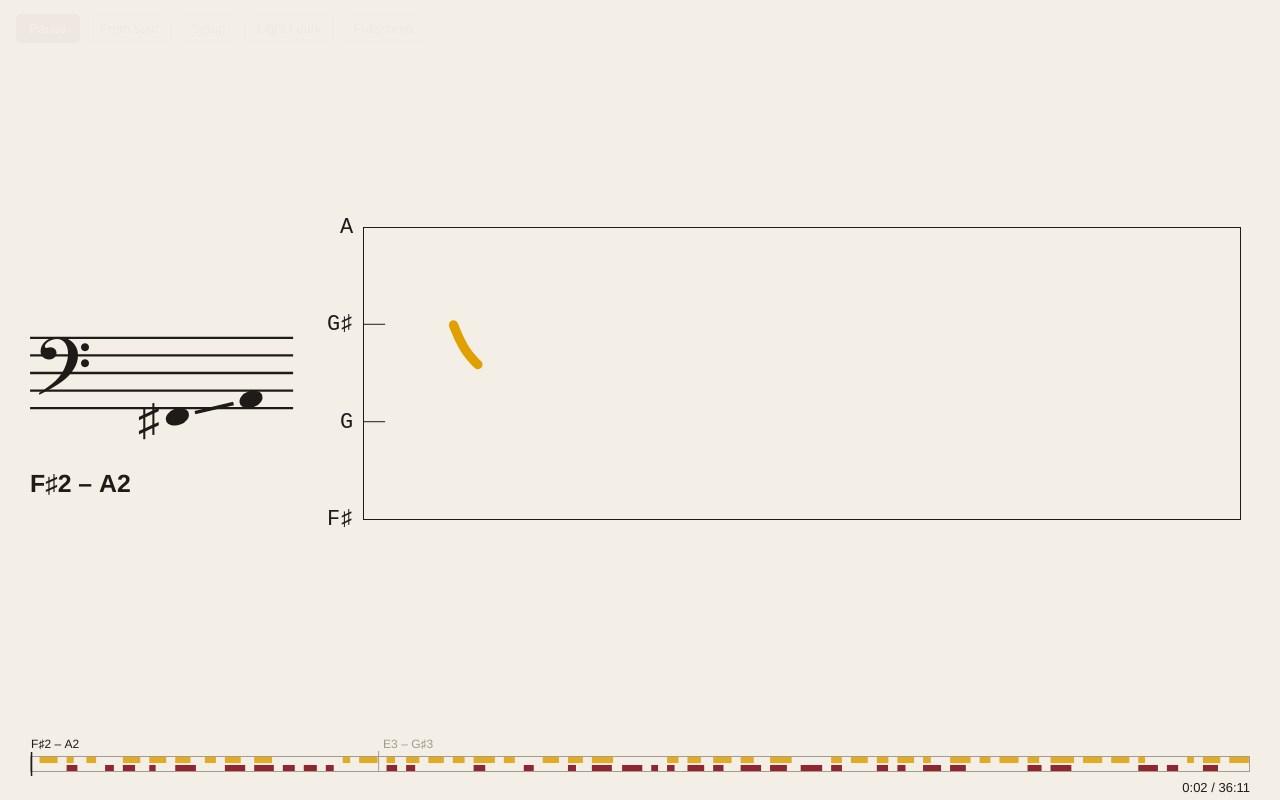
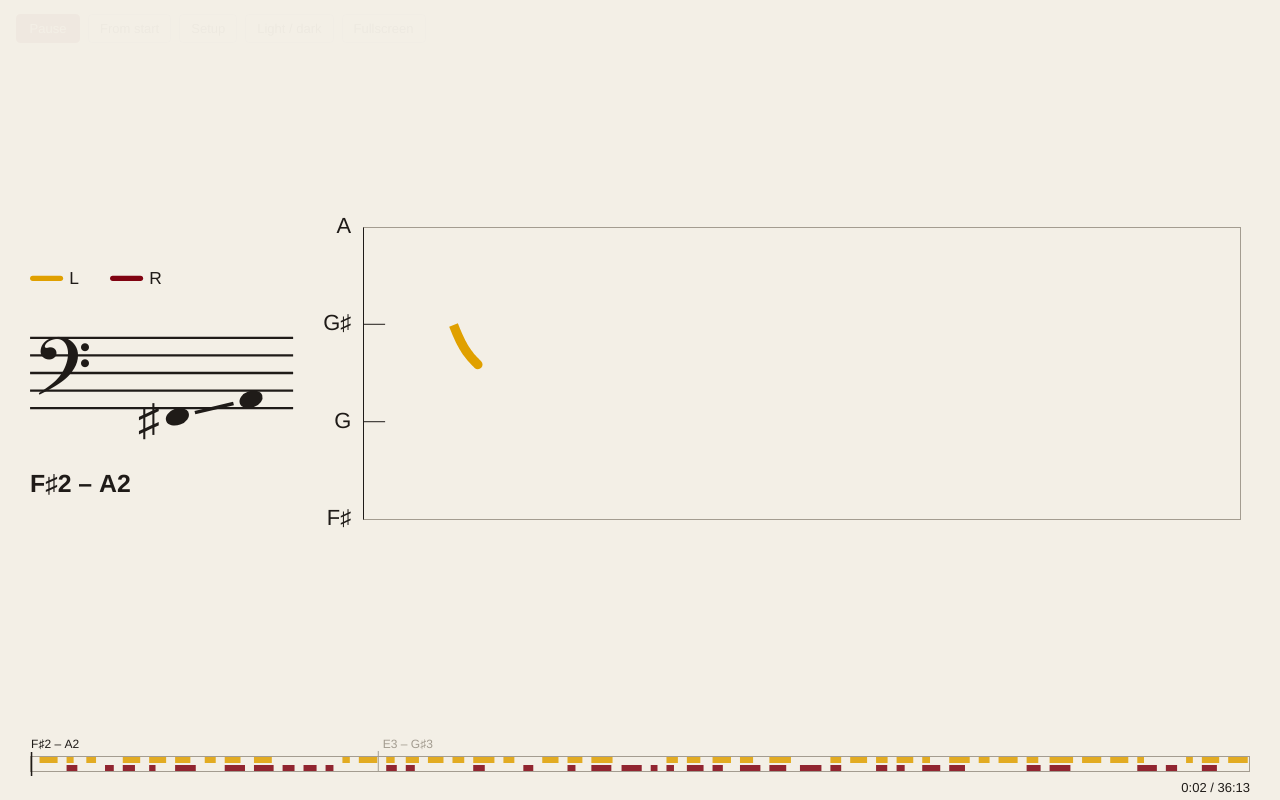
Before and after one commit to roaratorio/linea-for-sustaining-instrument, a plain HTML site: page index.html in a window 1280 px wide. Both pictures are taken after a click on the button "Play". Drawn offline with Linux system fonts and the light colour scheme.

Commit message:
Rename to Linea for sustaining instrument; appearance refinements
Lighter frame, Helvetica tick labels, tapered tails, L/R cue, title and
end fade, optional timeline hiding, alto clef.

Co-Authored-By: Claude Fable 5.2 <noreply@anthropic.com>

```diff
--- a/js/audio.js
+++ b/js/audio.js
@@ -1,4 +1,4 @@
-// Linea for Cello. © Rob Casey.
+// Linea for sustaining instrument. © Rob Casey.
 // Sound. Each line's tone is handed to the browser's audio engine ahead of
 // time, complete with its pitch curve and its fade in and out, so the sound
 // is timed by the audio clock and a slow screen frame cannot disturb it.
--- a/js/main.js
+++ b/js/main.js
@@ -1,4 +1,4 @@
-// Linea for Cello. © Rob Casey.
+// Linea for sustaining instrument. © Rob Casey.
 // Transport and controls: the clock, play / pause / seek, keyboard and toolbar.
 (function () {
   const LC = globalThis.LC;
@@ -27,7 +27,7 @@
   let score = LC.buildScore(config);
 
   let W = 0, H = 0;
-  const ui = { theme: 'light', playing: false, hoverT: null };
+  const ui = { theme: 'light', playing: false, hoverT: null, idle: false, tlAlpha: 1 };
 
   // The clock: time is always "anchor time + audio-clock time since anchor",
   // so picture and sound share one clock and a slow frame cannot make them drift.
@@ -93,6 +93,13 @@
     save();
   }
 
+  // Display-only choices: no need to rebuild the piece or interrupt a tone.
+  function setDisplay(key, value) {
+    config[key] = !!value;
+    score[key] = !!value;
+    save();
+  }
+
   let wakeLock = null;
   async function keepAwake(on) {
     try {
@@ -122,6 +129,8 @@
       keepAwake(false);
       refreshBar();
     }
+    const hide = score.hideTimeline && ui.playing && ui.idle && !LC.setup.isOpen;
+    ui.tlAlpha += ((hide ? 0 : 1) - ui.tlAlpha) * 0.1;
     LC.draw(ctx, W, H, score, Math.max(0, t), ui);
     requestAnimationFrame(frame);
   }
@@ -190,8 +199,9 @@
   let idleTimer = null;
   function wake() {
     document.body.classList.remove('idle');
+    ui.idle = false;
     clearTimeout(idleTimer);
-    idleTimer = setTimeout(() => document.body.classList.add('idle'), 2500);
+    idleTimer = setTimeout(() => { document.body.classList.add('idle'); ui.idle = true; }, 2500);
   }
   window.addEventListener('mousemove', wake);
   window.addEventListener('resize', resize);
@@ -200,7 +210,7 @@
   LC.app = {
     get score() { return score; },
     get config() { return config; },
-    now, play, pause, seek, applyConfig, setVolume, resize, ui,
+    now, play, pause, seek, applyConfig, setVolume, setDisplay, resize, ui,
   };
 
   resize();
--- a/js/rng.js
+++ b/js/rng.js
@@ -1,4 +1,4 @@
-// Linea for Cello. © Rob Casey.
+// Linea for sustaining instrument. © Rob Casey.
 // Seeded random numbers and smooth noise: the same seed always gives the same piece.
 (function () {
   const LC = (globalThis.LC = globalThis.LC || {});
--- a/js/score.js
+++ b/js/score.js
@@ -1,4 +1,4 @@
-// Linea for Cello. © Rob Casey.
+// Linea for sustaining instrument. © Rob Casey.
 // The score. From a small config (seed, ranges, timings) this works out the
 // whole piece in advance: every line, where it wanders, and when its tone
 // sounds. Drawing and sound both read from this, so they cannot disagree.
@@ -32,7 +32,7 @@
   const FLAT_NAMES = ['C', 'D♭', 'D', 'E♭', 'E', 'F', 'G♭', 'G', 'A♭', 'A', 'B♭', 'B'];
 
   // "F#2", "Bb3", "c4" -> where the note sits on a staff and how it sounds.
-  // Octaves are scientific: C4 is middle C, the cello's lowest string is C2.
+  // Octaves are scientific: C4 is middle C.
   LC.parseNote = function (text) {
     const m = /^\s*([A-Ga-g])\s*(#|♯|b|♭)?\s*(-?\d)\s*$/.exec(String(text));
     if (!m) return null;
@@ -59,7 +59,8 @@
     tailSlow: 2,      // how many times slower the tail vanishes than the line was drawn; tones last this many times longer
     toneFade: 5,      // seconds for a tone to fade in, and to fade out
     volume: 0.8,
-    guides: false,    // faint lines across the box at each semitone
+    guides: false,
+    hideTimeline: false, // fade the timeline away while playing, until the mouse moves    // faint lines across the box at each semitone
     sections: [
       { low: 'F#2', high: 'A2', pairs: 15, clef: 'auto' },
       { low: 'E3', high: 'G#3', pairs: 35, clef: 'auto' },
@@ -80,7 +81,7 @@
     if (!(pairs >= 1 && pairs <= 500)) throw new Error('range ' + n + ': the number of pairs must be between 1 and 500');
 
     let clef = spec.clef;
-    if (clef !== 'bass' && clef !== 'tenor' && clef !== 'treble') {
+    if (clef !== 'bass' && clef !== 'tenor' && clef !== 'alto' && clef !== 'treble') {
       clef = (low.midi + high.midi) / 2 <= 59 ? 'bass' : 'treble';
     }
 
@@ -180,7 +181,7 @@
       sec.end = t;
     });
 
-    return { sections, lines, life, guides: !!cfg.guides, pairs: pairCount, duration: t + 1 };
+    return { sections, lines, life, guides: !!cfg.guides, hideTimeline: !!cfg.hideTimeline, pairs: pairCount, duration: t + 3 };
   };
 
   LC.formatTime = function (t) {
--- a/js/view.js
+++ b/js/view.js
@@ -1,4 +1,4 @@
-// Linea for Cello. © Rob Casey.
+// Linea for sustaining instrument. © Rob Casey.
 // Drawing. Given the score and a time, paint the whole screen.
 // Nothing in here changes the score or keeps time.
 (function () {
@@ -18,12 +18,14 @@
     },
   };
 
-  const FONT = '"Helvetica Neue", Helvetica, Arial, sans-serif';
-  const MONO = '"Courier New", Courier, monospace';
+  // Arial Unicode supplies ♯ and ♭ at a weight that sits with the Helvetica letters.
+  const FONT = '"Helvetica Neue", Helvetica, Arial, "Arial Unicode MS", sans-serif';
   const CLEF_FONT = '"Apple Symbols", "Noto Music", "Segoe UI Symbol", serif';
   const RANGE_FADE = 1.5;      // seconds for a change of range to cross-fade
   const RANGE_PREVIEW = 20;    // seconds of warning before a change of range
   const DISSOLVE = 0.1;        // the stretch of line, in box-widths, that fades ahead of the tail
+  const TITLE_FADE = 1.5;      // seconds for the title to clear once the piece starts
+  const END_FADE = 3;          // seconds for the score to fade away at the end
 
   const clamp = (x, lo, hi) => Math.min(hi, Math.max(lo, x));
   const rgba = (c, a) => 'rgba(' + c[0] + ',' + c[1] + ',' + c[2] + ',' + clamp(a, 0, 1).toFixed(3) + ')';
@@ -55,6 +57,7 @@
     treble: { glyph: '𝄞', height: 7.2, top: 3.55, bottomStep: 30 },   // bottom line E4
     bass: { glyph: '𝄢', height: 3.3, top: 2.05, bottomStep: 18 },     // bottom line G2
     tenor: { glyph: '𝄡', height: 4.0, top: 3.0, bottomStep: 22 },     // bottom line D3
+    alto: { glyph: '𝄡', height: 4.0, top: 2.0, bottomStep: 24 },      // bottom line F3
   };
 
   const glyphMetrics = {};
@@ -144,12 +147,31 @@
     const next = score.sections[sec.index + 1];
     const remaining = sec.end - t;
     if (next && remaining < RANGE_PREVIEW) {
-      ctx.globalAlpha = clamp((RANGE_PREVIEW - remaining) / 2, 0, 1);
+      ctx.save();
+      ctx.globalAlpha *= clamp((RANGE_PREVIEW - remaining) / 2, 0, 1);
       ctx.fillStyle = th.accent;
       ctx.font = size * 0.85 + 'px ' + FONT;
       ctx.fillText('→ ' + next.label + '   ' + Math.ceil(remaining) + 's', x0, y + size * 1.5);
-      ctx.globalAlpha = 1;
+      ctx.restore();
     }
+
+    // Which speaker each colour of line sounds from.
+    const cue = size * 0.7;
+    const cueY = yMid - sp * 5.4;
+    ctx.font = cue + 'px ' + FONT;
+    ctx.textBaseline = 'middle';
+    ctx.lineWidth = Math.max(3, cue * 0.3);
+    ctx.lineCap = 'round';
+    let cx = x0 + ctx.lineWidth / 2;
+    ['L', 'R'].forEach((side, voice) => {
+      ctx.strokeStyle = rgba(th.voices[voice], 1);
+      stroke(ctx, cx, cueY, cx + cue * 1.6, cueY);
+      ctx.fillStyle = th.ink;
+      ctx.fillText(side, cx + cue * 2.1, cueY + cue * 0.05);
+      cx += cue * 4.6;
+    });
+    ctx.lineCap = 'butt';
+    ctx.textBaseline = 'alphabetic';
   }
 
   // Which range applies at time t, and how far a cross-fade from the last has got.
@@ -171,7 +193,7 @@
     ctx.strokeStyle = th.ink;
     ctx.fillStyle = th.ink;
     ctx.lineWidth = 1;
-    ctx.font = size + 'px ' + MONO;
+    ctx.font = size + 'px ' + FONT;
     ctx.textAlign = 'right';
     ctx.textBaseline = 'middle';
     const minGap = size * 1.05;                     // skip labels that would collide
@@ -183,7 +205,7 @@
       const topY = L.boxY;
       const room = lastY - y >= minGap && (edge || y - topY >= minGap);
       if (edge || room) {
-        ctx.fillText(tick.label, L.boxX - 10, y);
+        ctx.fillText(tick.label, L.boxX - 12, y);
         lastY = y;
       }
     });
@@ -206,8 +228,8 @@
 
   // One line: drawn left to right at full strength. The tail sets off `life`
   // seconds after the line began and travels `slow` times slower than the line
-  // was drawn; only the stretch just ahead of the tail fades, so the line stays
-  // legible right up to the point where it is vanishing.
+  // was drawn; only the stretch just ahead of the tail fades and thins, so the
+  // line stays legible right up to the point where it is vanishing.
   function drawLine(ctx, L, th, score, line, t) {
     const age = t - line.t0;
     if (age <= 0 || age >= score.life + line.dur) return;
@@ -240,17 +262,52 @@
     for (let k = 0; k <= STOPS; k++) {
       grad.addColorStop(k / STOPS, rgba(colour, alphaAt(tail + (head - tail) * k / STOPS)));
     }
-    ctx.strokeStyle = grad;
-    ctx.lineWidth = width;
-    ctx.lineCap = 'round';
-    ctx.lineJoin = 'round';
+
+    // The line is drawn as an outline so that it can taper towards the tail.
+    const pts = [];
+    const add = (tau) => pts.push({ x: X(tau), y: Y(tau), hw: width / 2 * (0.25 + 0.75 * alphaAt(tau)) });
+    const step = 1 / 30;
+    add(tail);
+    for (let tau = (Math.floor(tail / step) + 1) * step; tau < head; tau += step) add(tau);
+    add(head);
+    const n = pts.length;
+    for (let i = 0; i < n; i++) {
+      const a = pts[Math.max(i - 1, 0)], b = pts[Math.min(i + 1, n - 1)];
+      pts[i].ang = Math.atan2(b.y - a.y, b.x - a.x);
+    }
+    const side = (p, turn) => [p.x + Math.cos(p.ang + turn) * p.hw, p.y + Math.sin(p.ang + turn) * p.hw];
+    const Q = Math.PI / 2;
+    ctx.fillStyle = grad;
     ctx.beginPath();
-    ctx.moveTo(xTail, Y(tail));
-    const step = 1 / 30;
-    for (let tau = (Math.floor(tail / step) + 1) * step; tau < head; tau += step) ctx.lineTo(X(tau), Y(tau));
-    ctx.lineTo(xHead, Y(head));
-    ctx.stroke();
-    ctx.lineCap = 'butt';
+    for (let i = 0; i < n; i++) ctx.lineTo(...side(pts[i], -Q));
+    const end = pts[n - 1];
+    ctx.arc(end.x, end.y, end.hw, end.ang - Q, end.ang + Q);      // a round end where the line is being drawn
+    for (let i = n - 1; i >= 0; i--) ctx.lineTo(...side(pts[i], Q));
+    ctx.closePath();
+    ctx.fill();
+  }
+
+  // The title, shown until the piece begins.
+  function drawTitle(ctx, L, th, t, ui) {
+    const alpha = clamp(1 - t / TITLE_FADE, 0, 1);
+    if (alpha <= 0) return;
+    const cx = L.boxX + L.boxW / 2, cy = L.boxY + L.boxH / 2;
+    const big = clamp(L.boxH * 0.2, 26, 76);
+    ctx.save();
+    ctx.globalAlpha *= alpha;
+    ctx.textAlign = 'center';
+    ctx.textBaseline = 'alphabetic';
+    ctx.fillStyle = th.ink;
+    ctx.font = '300 ' + big + 'px ' + FONT;
+    ctx.fillText('Linea', cx, cy);
+    ctx.font = big * 0.34 + 'px ' + FONT;
+    ctx.fillText('for sustaining instrument', cx, cy + big * 0.55);
+    if (!ui.playing) {
+      ctx.fillStyle = th.faint;
+      ctx.font = clamp(big * 0.24, 12, 16) + 'px ' + FONT;
+      ctx.fillText('Space to play', cx, L.boxY + L.boxH - big * 0.3);
+    }
+    ctx.restore();
   }
 
   // --- Timeline -----------------------------------------------------------------
@@ -314,6 +371,9 @@
     ctx.fillStyle = th.bg;
     ctx.fillRect(0, 0, W, H);
 
+    // The whole score fades away over the last few seconds.
+    ctx.globalAlpha = clamp((score.duration - t) / END_FADE, 0, 1);
+
     drawPanel(ctx, L, th, score, t);
 
     const { sec, prev, p } = currentSection(score, t);
@@ -332,10 +392,21 @@
     score.lines.forEach((line) => drawLine(ctx, L, th, score, line, t));
     ctx.restore();
 
+    // A light frame, with the left edge (where the pitches are marked) in ink.
+    const fx = Math.round(L.boxX) + 0.5, fy = Math.round(L.boxY) + 0.5;
+    ctx.lineWidth = 1;
+    ctx.strokeStyle = th.faint;
+    ctx.strokeRect(fx, fy, Math.round(L.boxW), Math.round(L.boxH));
     ctx.strokeStyle = th.ink;
-    ctx.lineWidth = 1;
-    ctx.strokeRect(Math.round(L.boxX) + 0.5, Math.round(L.boxY) + 0.5, Math.round(L.boxW), Math.round(L.boxH));
+    stroke(ctx, fx, fy, fx, fy + Math.round(L.boxH));
 
-    drawTimeline(ctx, L, th, score, t, ui);
+    drawTitle(ctx, L, th, t, ui);
+
+    const tlAlpha = ui.tlAlpha === undefined ? 1 : ui.tlAlpha;
+    if (tlAlpha > 0.01) {
+      ctx.globalAlpha = tlAlpha;
+      drawTimeline(ctx, L, th, score, t, ui);
+    }
+    ctx.globalAlpha = 1;
   };
 })();
```
Also changed, not shown: index.html (+10 -10 lines), js/setup.js (+10 -5 lines), 1 other file.
